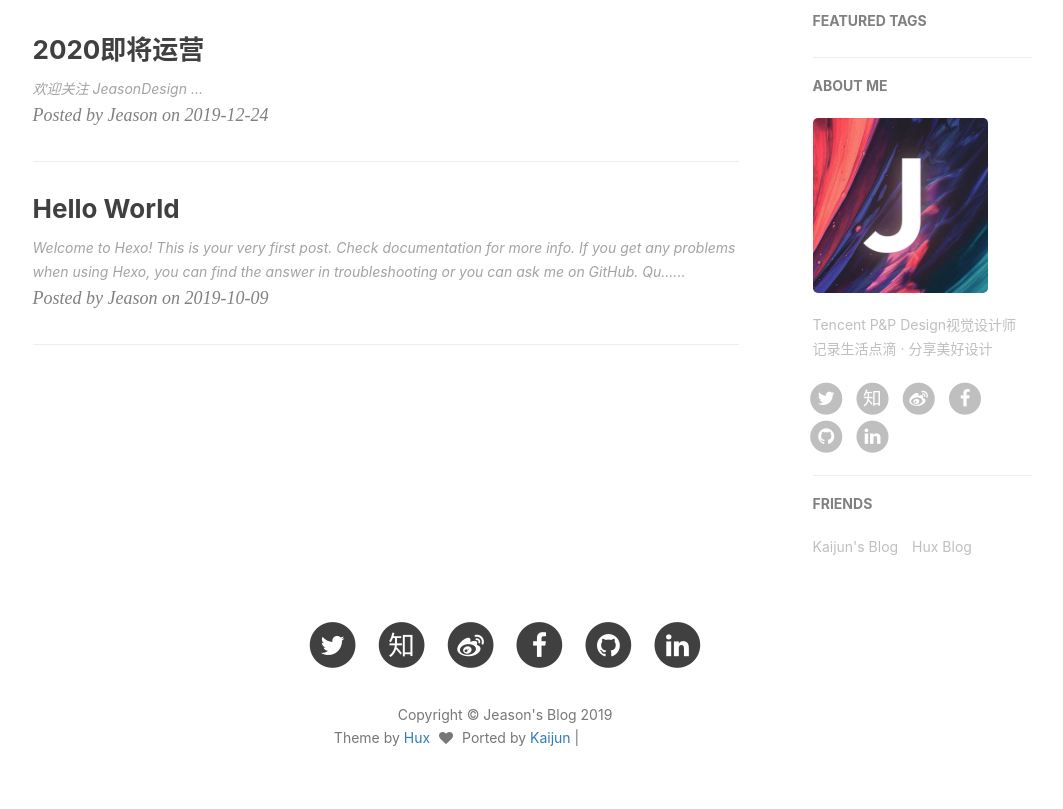
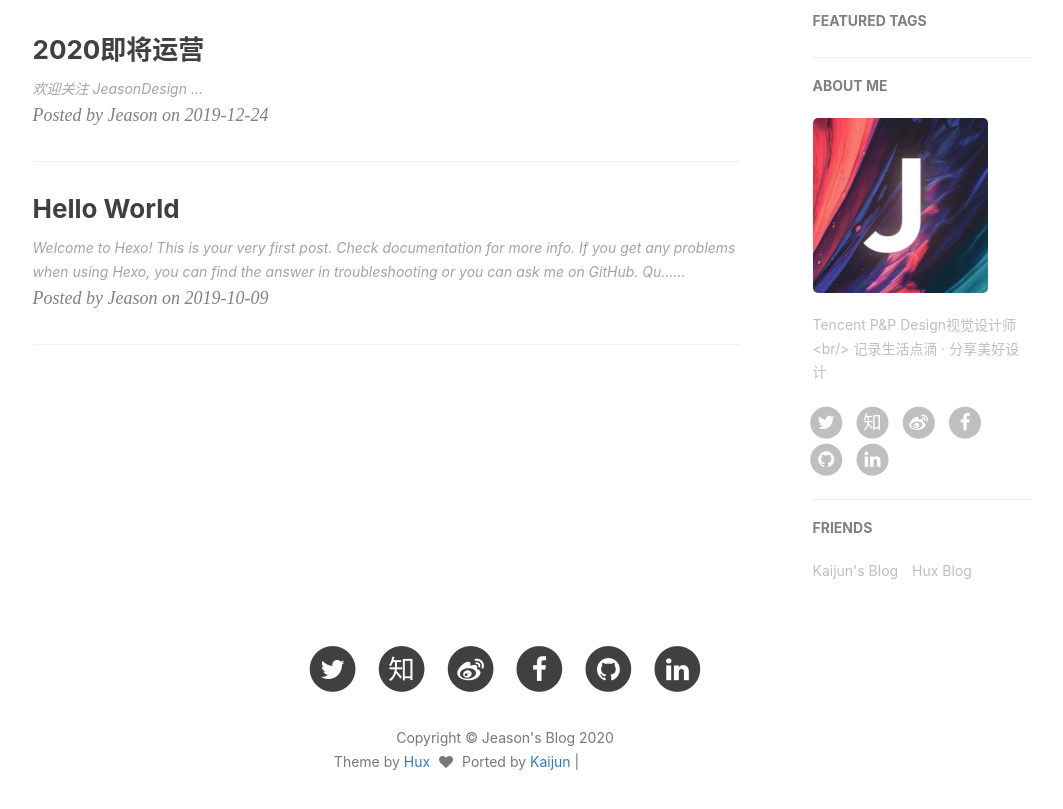
Before and after one commit to Jeason0228/Jeason0228.github.io, a plain HTML site: page index.html in a window 1280 px wide. Shown: the part 435-1244 px from the top of the page, without its empty margins (135-1198 px from the left). Drawn offline with nearby package versions, Linux system fonts and the light colour scheme; grey boxes are pictures that could not be loaded.

Commit message:
Site updated: 2020-01-17 16:35:05

```diff
--- a/index.html
+++ b/index.html
@@ -246,7 +246,7 @@ Qu......
 
 
 
-                            <p>Tencent P&amp;P Design视觉设计师 记录生活点滴 · 分享美好设计</p>
+                            <p>Tencent P&amp;P Design视觉设计师&lt;br/&gt; 记录生活点滴 · 分享美好设计</p>
 
 
                         <!-- SNS Link -->
@@ -415,7 +415,7 @@ Qu......
 
                 </ul>
                 <p class="copyright text-muted">
-                    Copyright &copy; Jeason&#39;s Blog 2019
+                    Copyright &copy; Jeason&#39;s Blog 2020
                     <br>
                     Theme by <a href="http://huangxuan.me">Hux</a>
                     <span style="display: inline-block; margin: 0 5px;">
```
Also changed, not shown: 2019/10/09/hello-world/index.html (+1 -1 lines), 2019/12/24/2020即将运营/index.html (+1 -1 lines), archives/2019/10/index.html (+1 -1 lines), archives/2019/12/index.html (+1 -1 lines), archives/2019/index.html (+1 -1 lines), archives/index.html (+1 -1 lines).
